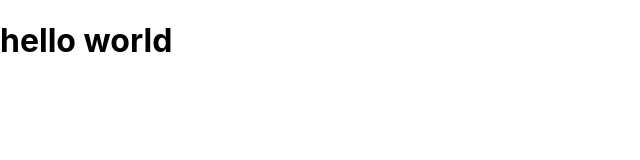
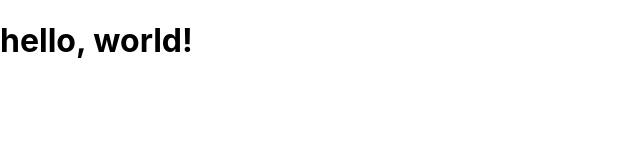
Before and after one commit to Mrher13/Produce-Worriers, a React (Create React App) app: page / in a window 1280 px wide. Shown: the top 160 px of the page, without its empty margins (0-640 px from the left). Built offline with nearby package versions, Linux system fonts and the light colour scheme.

Commit message:
first commit by Colin

```diff
--- a/src/App.js
+++ b/src/App.js
@@ -4,7 +4,7 @@ import './App.css';
 function App() {
   return (
     <h1>
-      hello world
+      hello, world!
     </h1>
   );
 }
```
